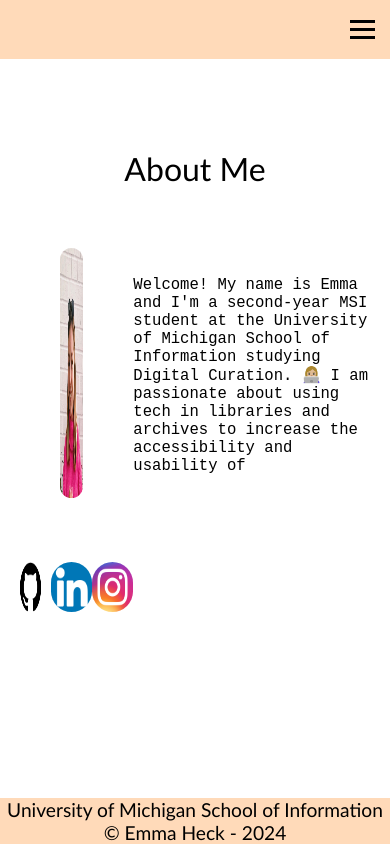
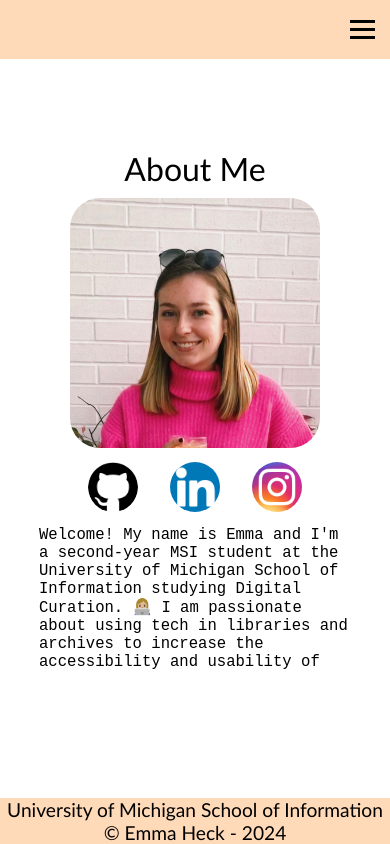
Before and after one commit to emmagheck/portfolio, a plain HTML site: page index.html in a window 390 px wide. Drawn offline with Linux system fonts and the light colour scheme.

Commit message:
Add files via upload

```diff
--- a/css/style.css
+++ b/css/style.css
@@ -266,4 +266,33 @@ header {
         transform: rotate(10deg);
     }
 }
-@media screen and (min-width: 800px) {}
+
+@media screen and (max-width: 800px) {
+    #welcome {
+        display: grid;
+        grid-template-rows: auto auto auto;
+    }
+
+    #profpic {
+        grid-area: 1 / 1 / span 1 / span 9;
+    }
+
+    #github, .github-icon {
+        grid-area: 2 / 1 / span 1 / span 5;
+        /* justify-content: space-around; */
+    }
+
+    #linkedin, .linkedin-icon {
+        grid-area: 2 / 4 / span 1 / span 3;
+    }
+
+    #instagram,.instagram-icon {
+        grid-area: 2 / 5 / span 1 / span 5;
+    }
+
+    #typed-text {
+        display: grid;
+        grid-area: 4 / 1 / span 1 / span 10;
+        align-self: center;
+    }
+}
--- a/index.html
+++ b/index.html
@@ -32,7 +32,7 @@
 
     <main>
         <div id="welcome">
-            <div id="prof-pic">
+            <div id="profpic">
                 <img src="images/profile-pic-copy.jpeg" width=250px height=250px alt="a photo of a young woman with blondish hair smiling">
             </div>
             <div id="github">
```
Also changed, not shown: cv.html (+1 -1 lines), 1 other file.
